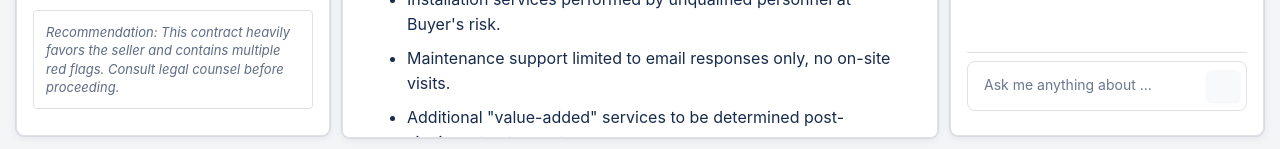
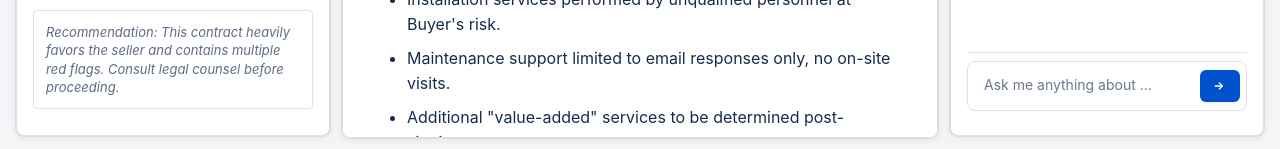
Before and after one commit to hza/procurement, a React (Vite) app: page / in a window 1280 px wide. Shown: the part 648-797 px from the top of the page. Built offline with nearby package versions, Linux system fonts and the light colour scheme.

Commit message:
send-button

```diff
--- a/src/App.css
+++ b/src/App.css
@@ -181,10 +181,11 @@
 .send-button {
   position: absolute;
   right: 6px;
-  width: 32px;
+  min-width: 32px;
   height: 32px;
-  background-color: #f8f9fa;
-  color: #6b778c;
+  padding: 0 12px;
+  background-color: #0052cc;
+  color: #ffffff;
   border: none;
   border-radius: 6px;
   cursor: pointer;
@@ -192,13 +193,16 @@
   display: flex;
   align-items: center;
   justify-content: center;
+  gap: 8px;
+  font-size: 14px;
+  font-weight: 500;
   box-shadow: 0 1px 2px rgba(0, 0, 0, 0.05);
 }
 
 .send-button:hover:not(:disabled) {
-  background-color: #e3f2fd;
-  color: #0052cc;
-  box-shadow: 0 2px 4px rgba(0, 82, 204, 0.15);
+  background-color: #0747a6;
+  color: #ffffff;
+  box-shadow: 0 2px 4px rgba(0, 82, 204, 0.25);
 }
 
 .send-button:disabled {
--- a/src/components/AIChat.jsx
+++ b/src/components/AIChat.jsx
@@ -67,8 +67,8 @@ const AIChat = () => {
             className="send-button"
             disabled={!inputValue.trim()}
           >
-            <svg width="16" height="16" viewBox="0 0 24 24" fill="none" stroke="currentColor" stroke-width="2" stroke-linecap="round" stroke-linejoin="round">
-              <path d="M22 2L11 13M22 2L15 22M22 2L2 9"/>
+            <svg width="16" height="16" viewBox="0 0 24 24" fill="#ffffff">
+              <path d="M16.3 11.3l-4.6-4.6c-.4-.4-1-.4-1.4 0s-.4 1 0 1.4l2.9 2.9H5c-.6 0-1 .4-1 1s.4 1 1 1h8.2l-2.9 2.9c-.4.4-.4 1 0 1.4.2.2.5.3.7.3.2 0 .5-.1.7-.3l4.6-4.6c.4-.4.4-1 0-1.4z"/>
             </svg>
           </button>
         </div>
```
